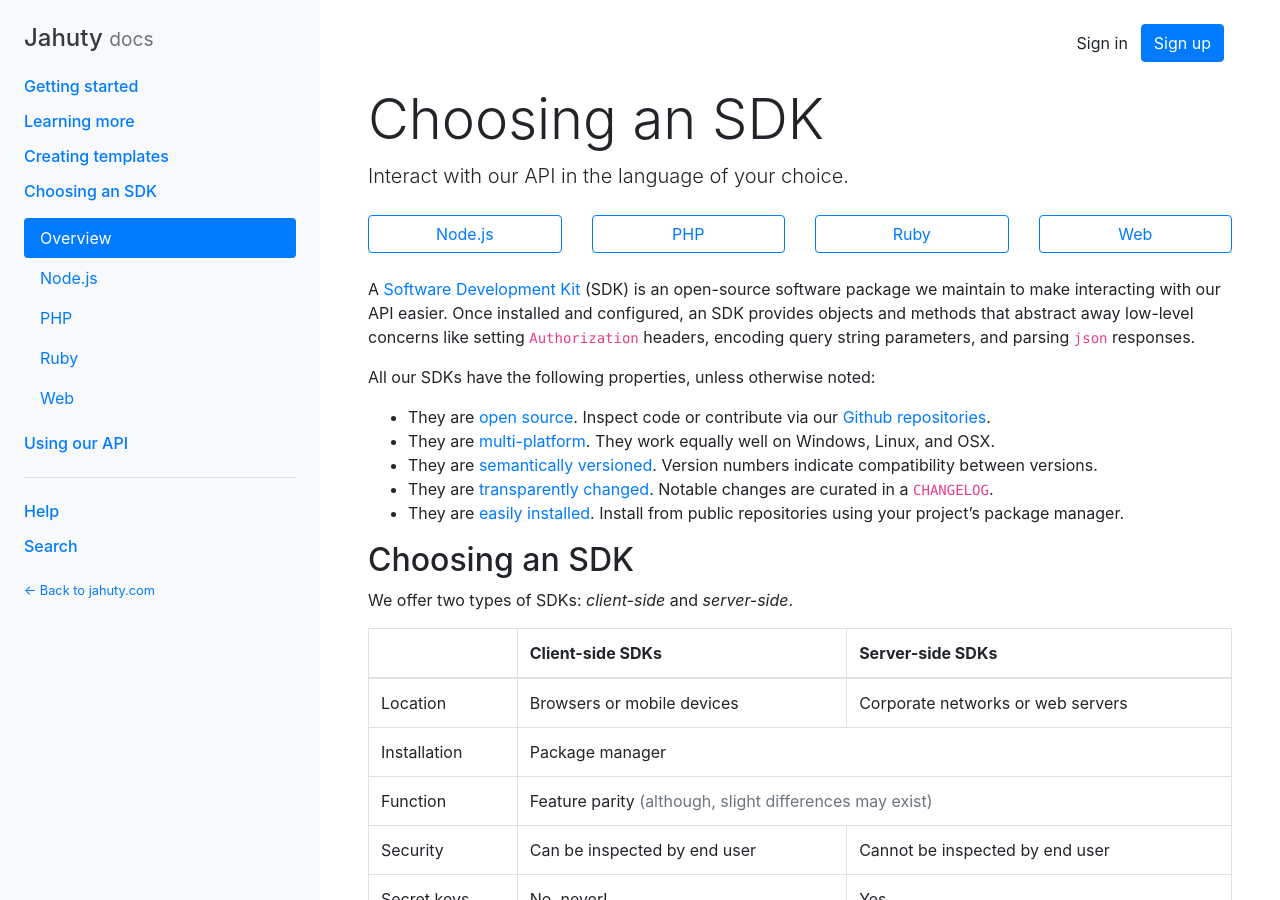
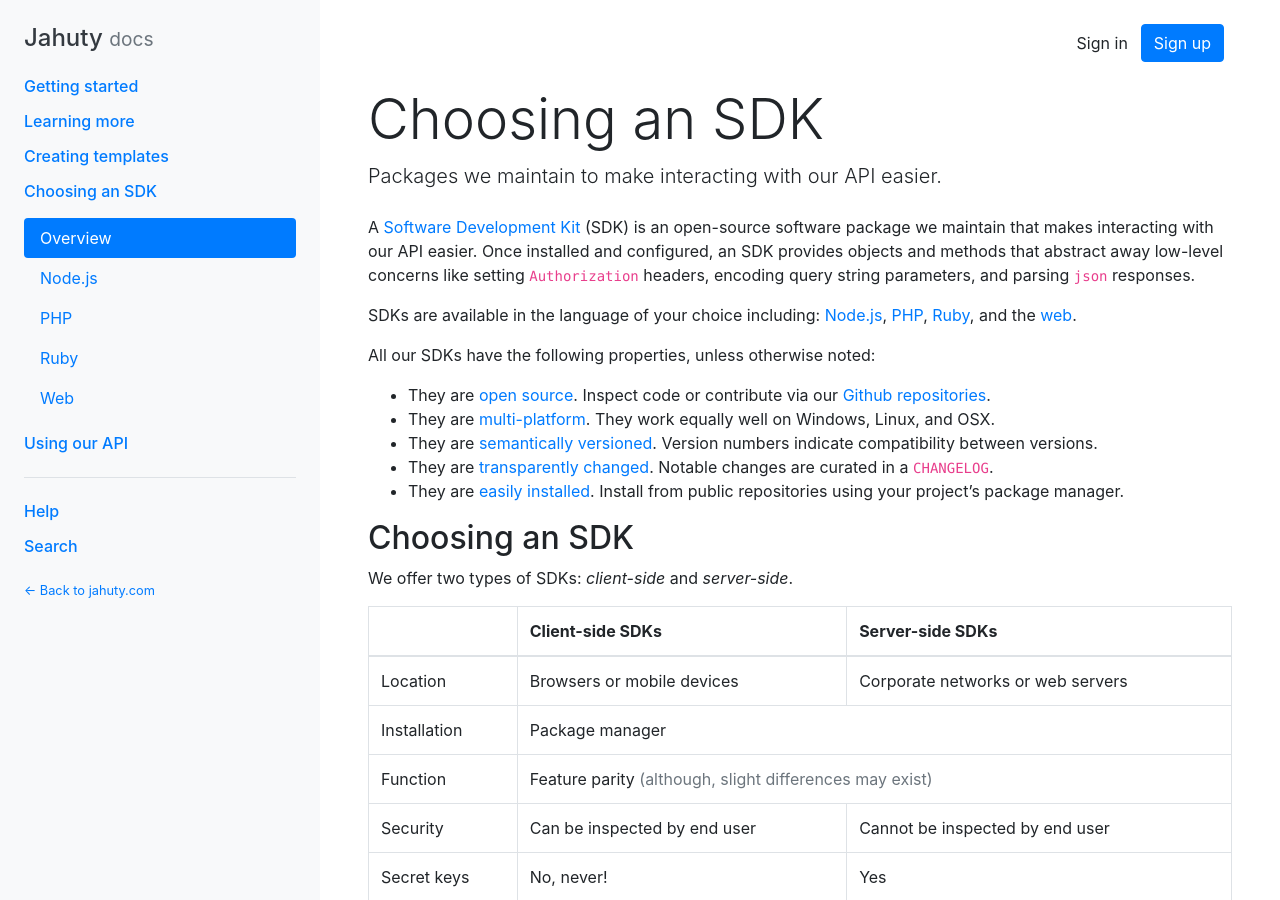
Before and after one commit to jahuty/documentation, a Jekyll site: the page built from sdks/overview.md, in a window 1280 px wide and 900 px high. Built offline with Jekyll 4.4.1, drawn with Linux system fonts in a browser that asks for light colours; nearby versions of some CDN libraries.

```diff
--- a/_data/nav.yml
+++ b/_data/nav.yml
@@ -18,6 +18,8 @@
       path: /components/organizations
     - name: Snippets
       path: /components/snippets
+    - name: Tags
+      path: /components/tags
 - name: Creating templates
   category: liquid
   children:
--- a/sdks/overview.md
+++ b/sdks/overview.md
@@ -6,24 +6,11 @@ permalink   : /sdks/:basename
 category    : sdks
 ---
 
-{% include heading.html title="Choosing an SDK" lead="Interact with our API in the language of your choice." %}
+{% include heading.html title="Choosing an SDK" lead="Packages we maintain to make interacting with our API easier." %}
 
-<div class="row my-4">
-  <div class="col-md-3">
-    <a class="btn btn-outline-primary btn-block" href="{% link sdks/node.md %}">Node.js</a>
-  </div>
-  <div class="col-md-3">
-    <a class="btn btn-outline-primary btn-block" href="{% link sdks/php.md %}">PHP</a>
-  </div>
-  <div class="col-md-3">
-    <a class="btn btn-outline-primary btn-block" href="{% link sdks/ruby.md %}">Ruby</a>
-  </div>
-  <div class="col-md-3">
-    <a class="btn btn-outline-primary btn-block" href="{% link sdks/web.md %}">Web</a>
-  </div>
-</div>
+A [Software Development Kit](https://en.wikipedia.org/wiki/Software_development_kit) (SDK) is an open-source software package we maintain that makes interacting with our API easier. Once installed and configured, an SDK provides objects and methods that abstract away low-level concerns like setting `Authorization` headers, encoding query string parameters, and parsing `json` responses.
 
-A [Software Development Kit](https://en.wikipedia.org/wiki/Software_development_kit) (SDK) is an open-source software package we maintain to make interacting with our API easier. Once installed and configured, an SDK provides objects and methods that abstract away low-level concerns like setting `Authorization` headers, encoding query string parameters, and parsing `json` responses.
+SDKs are available in the language of your choice including: [Node.js]({% link sdks/node.md %}), [PHP]({% link sdks/php.md %}), [Ruby]({% link sdks/ruby.md %}), and the [web]({% link sdks/web.md %}).
 
 All our SDKs have the following properties, unless otherwise noted:
 
```
Also changed, not shown: components/tags.md (added, +66 -0 lines).
